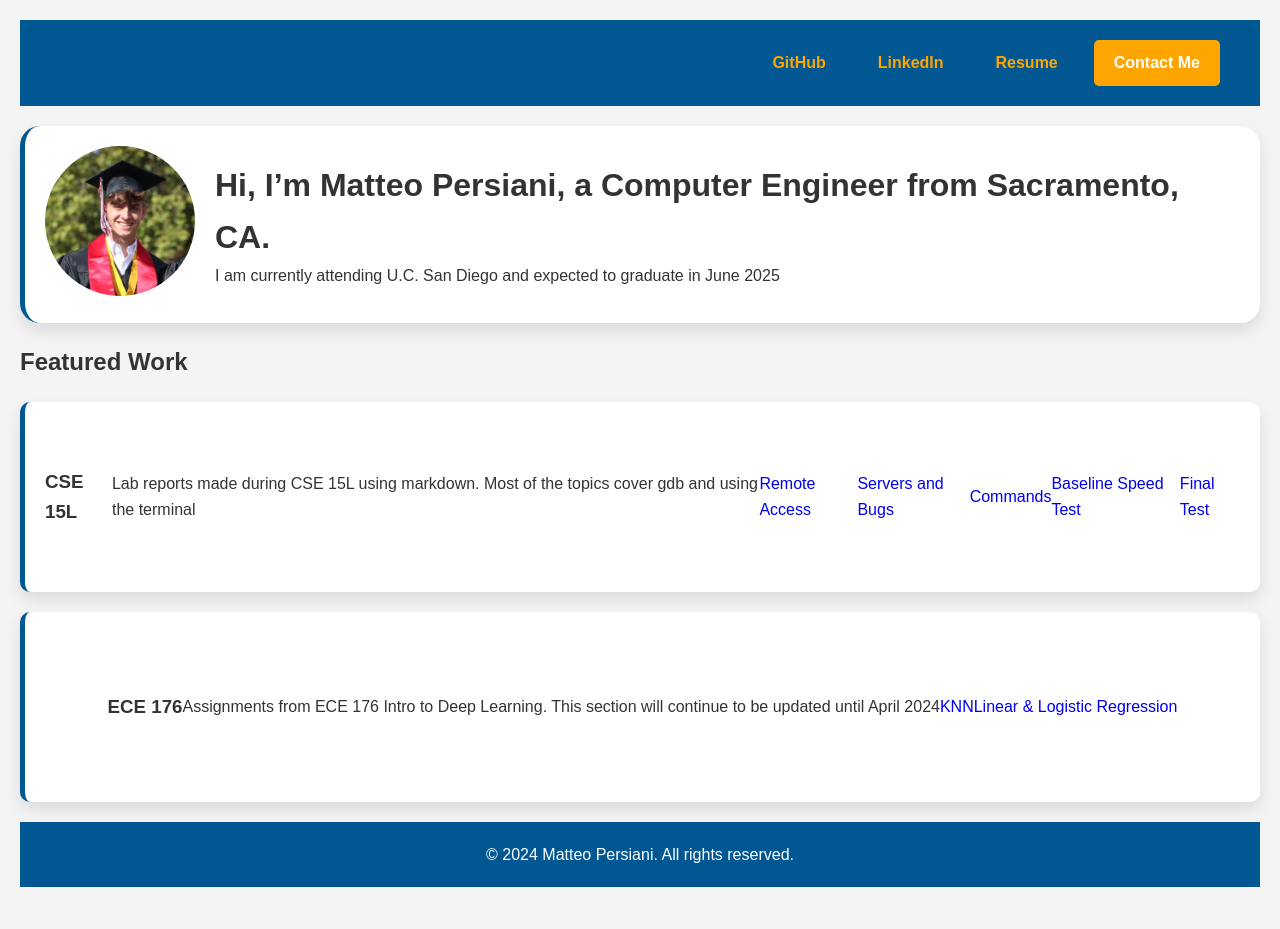
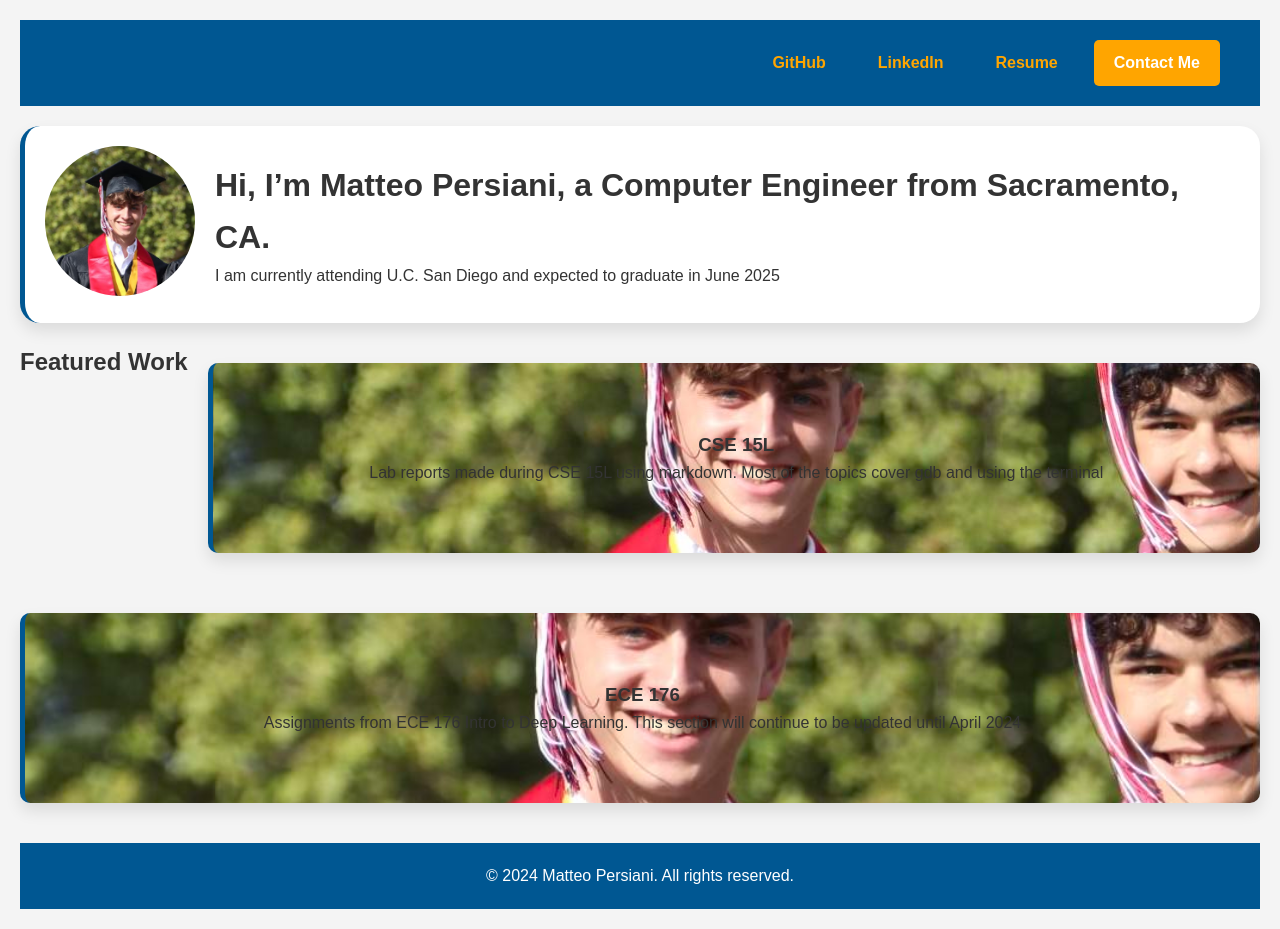
Before and after one commit to mapersiani/Matteo-s-Github-Pages-Home, a plain HTML site: page index.html in a window 1280 px wide. Before the commit the page ends 907 px from the top, so only its background shows below. Drawn offline with Linux system fonts and the light colour scheme.

Commit message:
Update index.html

```diff
--- a/index.html
+++ b/index.html
@@ -27,22 +27,21 @@
             </div>
         </div>
 
-        <section>
+        <section class="featured-work"> <!-- Add class name here -->
             <h2>Featured Work</h2>
-            <div class="class-work bubble" onclick="location.href='https://mapersiani.github.io/cse15l-lab-reports/';">
+            <div class="class-work bubble cse-15l"> <!-- Add specific class for background image -->
+                <div class="description"> <!-- Wrap the content in a description div -->
                     <h3>CSE 15L</h3>
                     <p>Lab reports made during CSE 15L using markdown. Most of the topics cover gdb and using the terminal</p>
-                <a href="https://mapersiani.github.io/cse15l-lab-reports/Lab1Report.html">Remote Access</a>
-                <a href="https://mapersiani.github.io/cse15l-lab-reports/Lab2Report.html">Servers and Bugs</a>
-                <a href="https://mapersiani.github.io/cse15l-lab-reports/Lab3Report.html">Commands</a>
-                <a href="https://mapersiani.github.io/cse15l-lab-reports/Lab4Report.html">Baseline Speed Test</a>
-                <a href="https://mapersiani.github.io/cse15l-lab-reports/Lab5Report.html">Final Test</a>
+                    <!-- Your links here -->
                 </div>
-            <div class="class-work bubble" onclick="location.href='https://mapersiani.github.io/ECE176-assignments/';">
+            </div>
+            <div class="class-work bubble ece-176"> <!-- Add specific class for background image -->
+                <div class="description"> <!-- Wrap the content in a description div -->
                     <h3>ECE 176</h3>
                     <p>Assignments from ECE 176 Intro to Deep Learning. This section will continue to be updated until April 2024</p>
-                <a href="https://mapersiani.github.io/ECE176-assignments/knn.html">KNN</a>
-                <a href="https://mapersiani.github.io/ECE176-assignments/linear&logistic_regression.html">Linear & Logistic Regression</a>
+                    <!-- Your links here -->
+                </div>
             </div>
         </section>
     </main>
```
Lines whose indentation alone changed are shown as unchanged.
